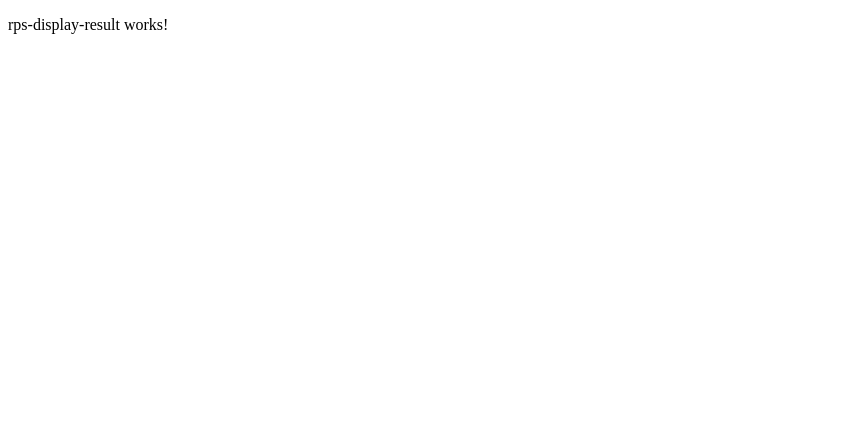
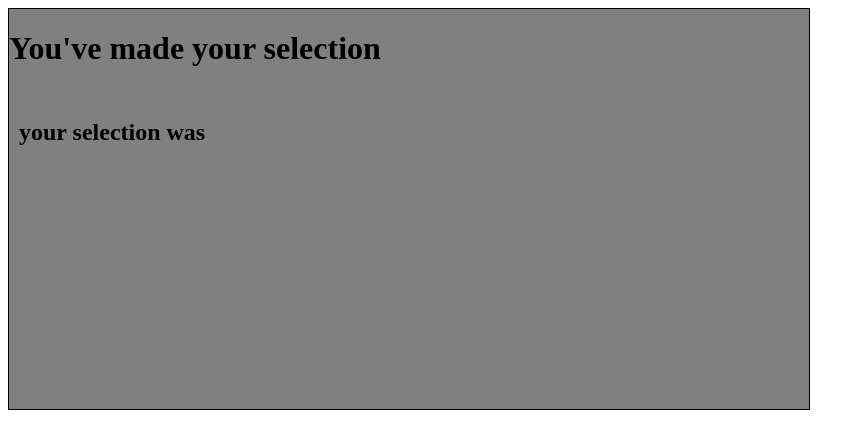
Before and after one commit to BenGardiner123/RockPaperScissors, an Angular app in the folder rock-paper-scissors-app/: page /result in a window 1280 px wide. Shown: the top 448 px of the page, without its empty margins (0-865 px from the left). Built offline with nearby package versions, Linux system fonts and the light colour scheme.

Commit message:
added ability to access the private selection prop

```diff
--- a/rock-paper-scissors-app/src/app/rock-paper-scissor.service.ts
+++ b/rock-paper-scissors-app/src/app/rock-paper-scissor.service.ts
@@ -1,4 +1,8 @@
 import { Injectable } from '@angular/core';
+import { Router } from '@angular/router';
+import { of } from 'rxjs';
+import { delay } from 'rxjs/operators';
+
 
 @Injectable({
   providedIn: 'root'
@@ -6,13 +10,21 @@ import { Injectable } from '@angular/core';
 
 export class RockPaperScissorService {
 
-  private selection: 'rock' | 'paper' | 'scissors' | null;
+  private _selection: 'rock' | 'paper' | 'scissors' | null;
 
-  constructor() { }
+  get selection(){
+    return this._selection;
+  }
+
+  constructor(private router: Router) { }
 
 
   commitSelection(option: 'rock' | 'paper' | 'scissors'){
-
-  }
-
+    //the null here will be replaced by the get() request to the endpoint
+    of(null).pipe(delay(3000)).subscribe(() => {
+    //this stores the selection being pushed over from the compnent into the variable above
+    this._selection = option;
+    this.router.navigateByUrl("/result");
+  })
+ }
 }
--- a/rock-paper-scissors-app/src/app/routes/rps-display-result/rps-display-result.component.css
+++ b/rock-paper-scissors-app/src/app/routes/rps-display-result/rps-display-result.component.css
@@ -0,0 +1,14 @@
+.container{
+    height: 400px;
+    width: 800px;
+    display: inline-block;
+    border: 1px black solid;
+    background-color: grey;
+}
+
+.choice{
+    margin: 10px;
+    height: 200px;
+    width: 200px;
+    display: inline-block;
+}
--- a/rock-paper-scissors-app/src/app/routes/rps-display-result/rps-display-result.component.html
+++ b/rock-paper-scissors-app/src/app/routes/rps-display-result/rps-display-result.component.html
@@ -1 +1,9 @@
-<p>rps-display-result works!</p>
+<div class="container">
+    <h1>You've made your selection</h1>
+
+    <div class="choice">
+        <h2>your selection was </h2>
+    </div>
+
+
+</div>
--- a/rock-paper-scissors-app/src/app/routes/rps-display-result/rps-display-result.component.ts
+++ b/rock-paper-scissors-app/src/app/routes/rps-display-result/rps-display-result.component.ts
@@ -1,4 +1,5 @@
 import { Component, OnInit } from '@angular/core';
+import { RockPaperScissorService } from 'src/app/rock-paper-scissor.service';
 
 @Component({
   selector: 'app-rps-display-result',
@@ -7,7 +8,7 @@ import { Component, OnInit } from '@angular/core';
 })
 export class RpsDisplayResultComponent implements OnInit {
 
-  constructor() { }
+  constructor(public rockPaperScissorsService: RockPaperScissorService) { }
 
   ngOnInit(): void {
   }
```
